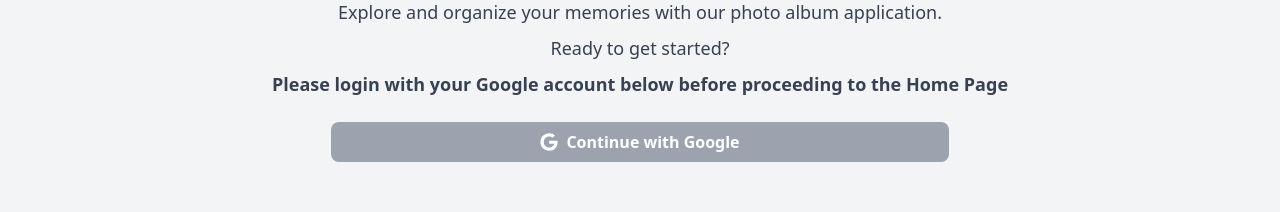
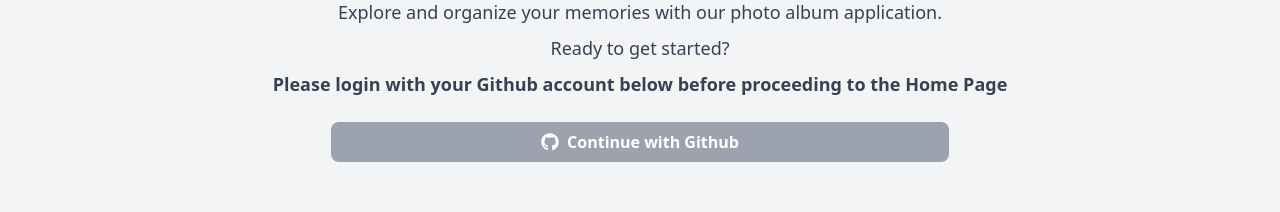
Before and after one commit to Buyaki01/nextjs-photo-album, a Next.js app: page / in a window 1280 px wide. Shown: the part 166-378 px from the top of the page. Built offline with nearby package versions, Linux system fonts and the light colour scheme.

Commit message:
Change from sign in with Google to sign in with Github

```diff
--- a/app/components/LandingPage.jsx
+++ b/app/components/LandingPage.jsx
@@ -1,12 +1,12 @@
 'use client'
 
-import { FaGoogle } from "react-icons/fa"
+import { FaGithub } from "react-icons/fa"
 import { signIn } from "next-auth/react"
 import { DEFAULT_LOGIN_REDIRECT } from "@/routes"
 
 const LandingPage = () => {
-  const handleGoogleSignIn = () => {
-    signIn("google", {
+  const handleGithubSignIn = () => {
+    signIn("github", {
       callbackUrl: DEFAULT_LOGIN_REDIRECT
     })
   }
@@ -23,14 +23,14 @@ const LandingPage = () => {
         <p className="text-gray-700 text-lg mb-2">
           Ready to get started?
         </p>
-        <p className="text-gray-700 text-lg mb-6 font-bold"> Please login with your Google account below before proceeding to the Home Page</p>
+        <p className="text-gray-700 text-lg mb-6 font-bold"> Please login with your Github account below before proceeding to the Home Page</p>
         <div className="flex justify-center">
           <button
-            onClick={handleGoogleSignIn}
+            onClick={handleGithubSignIn}
             className="flex items-center justify-center gap-2 bg-gray-400 rounded-lg w-2/3 text-white px-4 py-2 font-semibold hover:bg-opacity-80"
           >
-            <FaGoogle className="text-lg"/>
-            Continue with Google
+            <FaGithub className="text-lg"/>
+            Continue with Github
           </button>
         </div>
       </div>
--- a/auth.config.js
+++ b/auth.config.js
@@ -1,7 +1,13 @@
 import Google from "next-auth/providers/google"
+import Github from 'next-auth/providers/github'
 
 export default {
   providers: [
+    Github({
+      clientId: process.env.GITHUB_CLIENT_ID,
+      clientSecret: process.env.GITHUB_CLIENT_SECRET,
+    }),
+
     Google({
       clientId: process.env.GOOGLE_CLIENT_ID,
       clientSecret: process.env.GOOGLE_CLIENT_SECRET,
```
